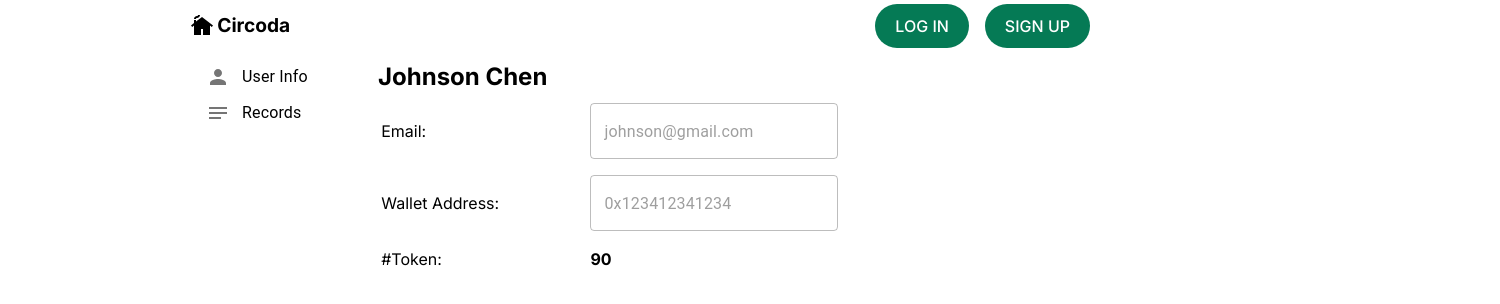
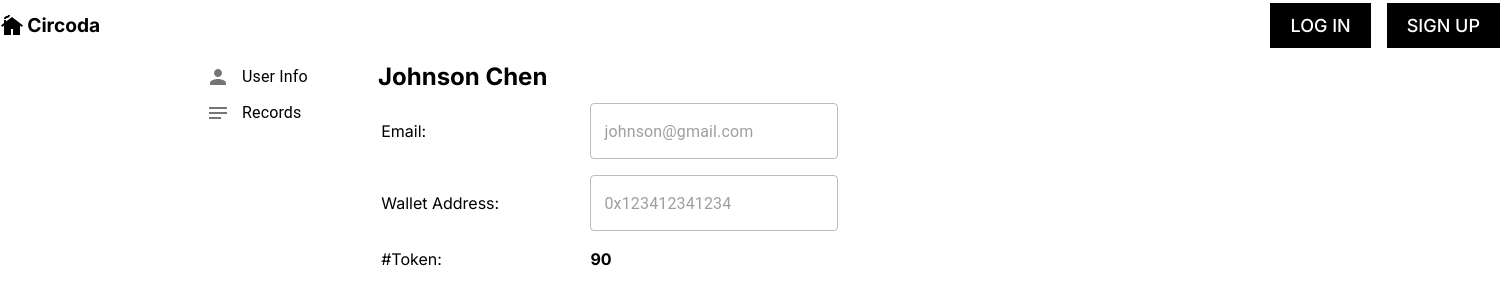
Before and after one commit to jason-ntu/ETHtaipei2024, a Next.js app in the folder web2/: page /user/info in a window 1280 px wide. Shown: the top 304 px of the page, 1500 px wide, since content can reach past the window. Built offline with nearby package versions, Linux system fonts and the light colour scheme.

Commit message:
fix bugs

```diff
--- a/web2/src/app/component/Header.tsx
+++ b/web2/src/app/component/Header.tsx
@@ -15,7 +15,7 @@ const Header = (props: { homepage: boolean }) => {
   useEffect(() => {
     if (!props.homepage) return;
     window.addEventListener("scroll", () => {
-      setOpacity(window.scrollY * OPACITY_COEFFIECIENT);
+      setOpacity(Math.min(window.scrollY * OPACITY_COEFFIECIENT,1));
     });
   }, []);
 
@@ -29,7 +29,7 @@ const Header = (props: { homepage: boolean }) => {
       <div
         style={{
           display: "flex",
-          width: "900px",
+          width: "1500px",
           margin: "0 auto",
           padding: ".5rem 0",
         }}
@@ -64,12 +64,12 @@ const Header = (props: { homepage: boolean }) => {
             }}
           >
             <Link href="/login">
-              <span className="rounded-full bg-green-600 px-5 py-3 text-center text-md font-medium text-white hover:bg-myyFirstColorHover hover:text-white; w-28 h-16 font-medium">
+              <span className="w-28 h-16 px-5 py-3 font-medium text-lg text-white text-center bg-black">
                 LOG IN
               </span>
             </Link>
             <Link href="/signup">
-              <span className="rounded-full bg-green-600 px-5 py-3 text-center text-md font-medium text-white hover:bg-myyFirstColorHover hover:text-white; w-28 h-16 font-medium">
+              <span className="w-28 h-16 px-5 py-3 font-medium text-lg text-white text-center bg-black">
                 SIGN UP
               </span>
             </Link>
--- a/web2/src/app/globals.css
+++ b/web2/src/app/globals.css
@@ -1,6 +1,10 @@
 @tailwind base;
 @tailwind components;
 @tailwind utilities;
+
+.background {
+  background-image: url('./banner.jpg');
+}
 
 :root {
   --foreground-rgb: 0, 0, 0;
--- a/web2/src/app/page.jsx
+++ b/web2/src/app/page.jsx
@@ -1,10 +1,11 @@
 import Card from "./component/Card";
-import Button from "./component/Button";
 import Header from "./component/Header";
 
 export default function page(second) {
   return (
-    <div className="className=" mx-auto max-w-screen-2xl>
+    <>
+      <div className="bg-white bg-center background"></div>
+      <div className="mx-auto max-w-screen-2xl">
         <Header homepage={true} />
 
         <h2 className="mx-auto max-w-screen-2xl text-2xl font-bold">
@@ -55,5 +56,6 @@ export default function page(second) {
           />
         </ul>
       </div>
+    </>
   );
 }
```
Also changed, not shown: web2/public/banner.jpg (added). Lines whose indentation alone changed are shown as unchanged.
